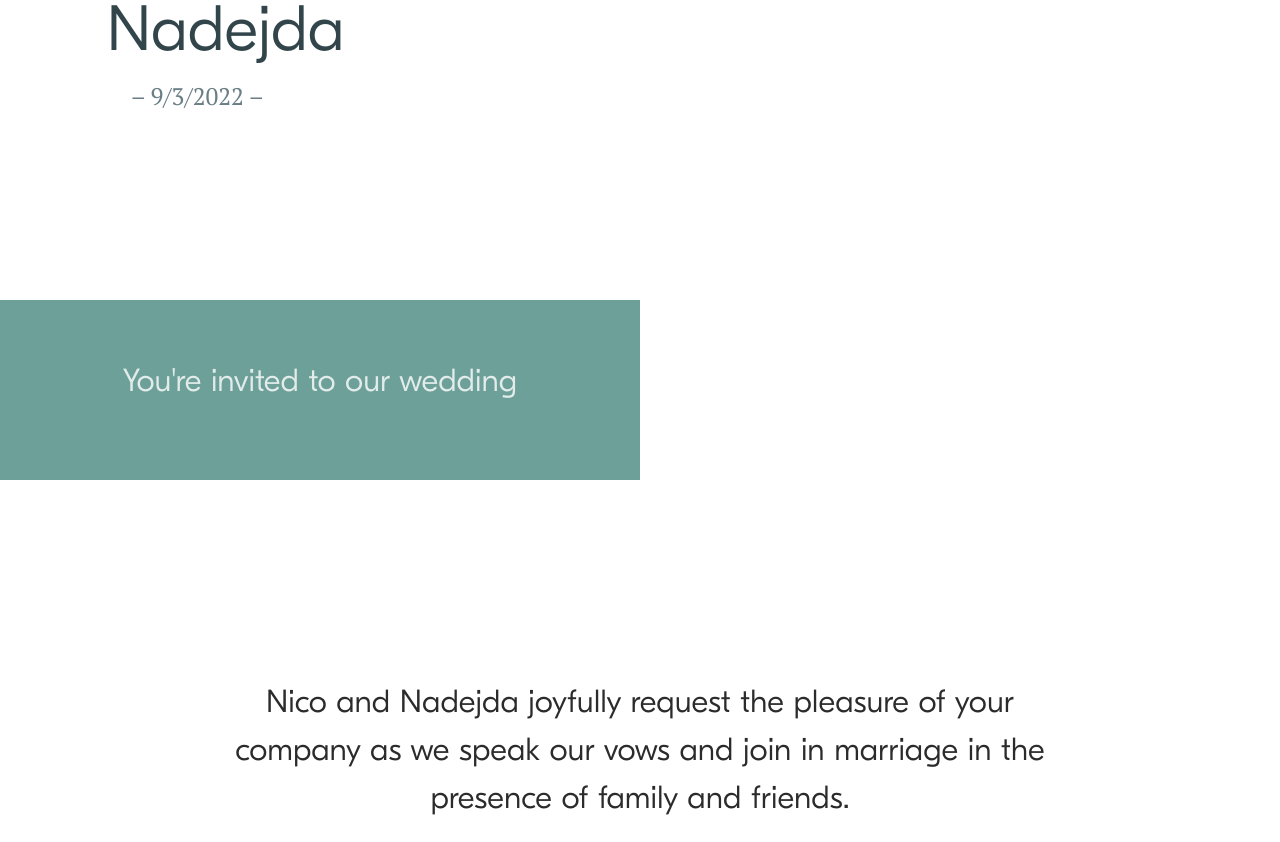
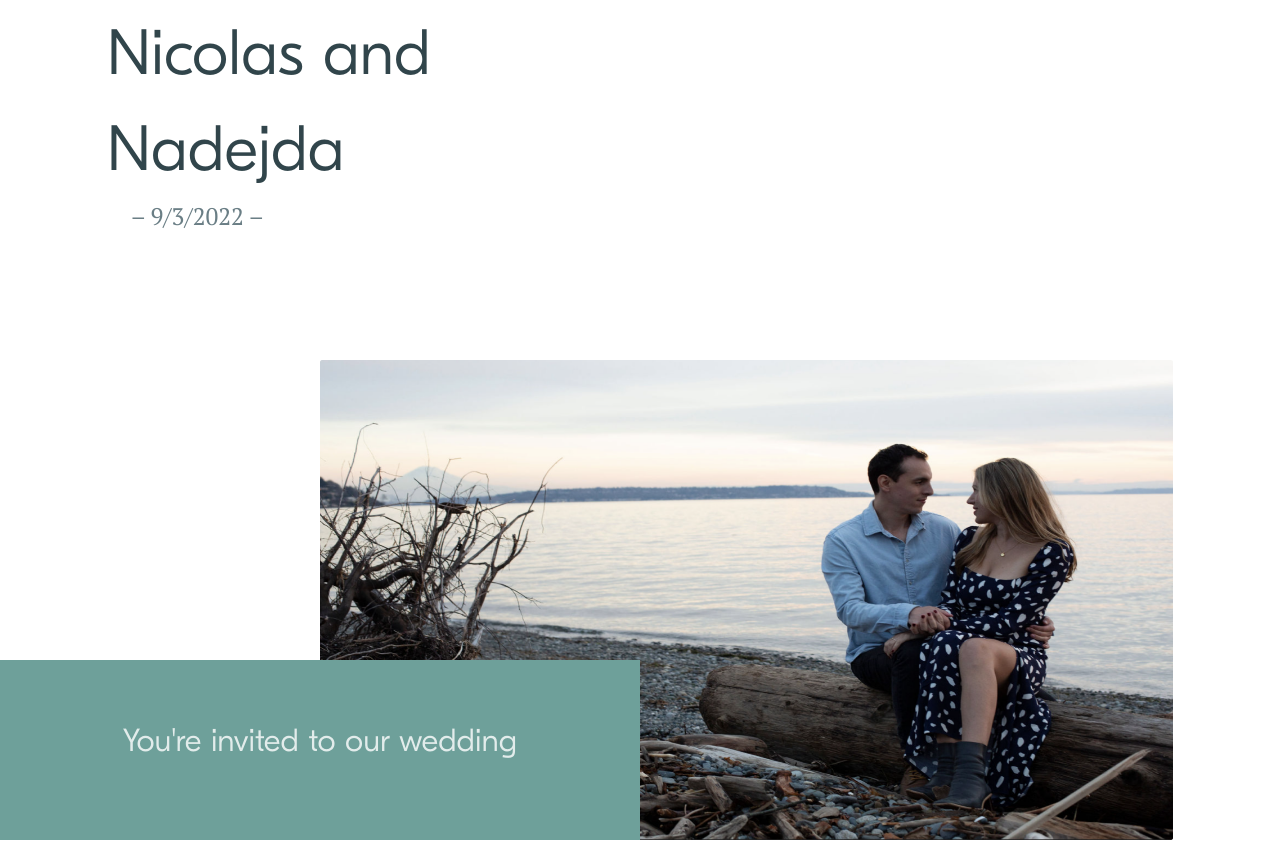
Before and after one commit to WeHateNick/nico-and-nadejda-wedding, a Next.js app: page / in a window 1280 px wide. Shown: the part 180-1022 px from the top of the page. Built offline with nearby package versions, Linux system fonts and the light colour scheme.

Commit message:
image layout

```diff
--- a/pages/index.js
+++ b/pages/index.js
@@ -2,6 +2,7 @@ import Head from "next/head";
 import Image from "next/image";
 import styles from "../styles/Home.module.scss";
 import classNames from "classnames/bind";
+import heroImage from "../public/images/hero-image.png";
 
 export default function Home() {
   const cx = classNames.bind(styles);
@@ -28,17 +29,21 @@ export default function Home() {
           <h1 className={styles.title}>Nicolas and Nadejda</h1>
           <h2 className={styles.subtitle}>&ndash; 9/3/2022 &ndash;</h2>
         </div>
+      </main>
       <div className={styles.hero__container}>
         <div className={styles.hero__tagline}>
           <p>You&apos;re invited to our wedding</p>
+        </div>
+        <div className={styles.hero__image__container}>
+          <Image src={heroImage} alt="Picture of the author" layout="fill" />
         </div>
       </div>
       <section className={styles.invite__container}>
         <div className={styles.invite__primary}>
           <p>
-              Nico and Nadejda joyfully request the pleasure of your company as
-              we speak our vows and join in marriage in the presence of family
-              and friends.
+            Nico and Nadejda joyfully request the pleasure of your company as we
+            speak our vows and join in marriage in the presence of family and
+            friends.
           </p>
         </div>
         <div className={styles.invite__secondary}>
@@ -48,7 +53,6 @@ export default function Home() {
           </p>
         </div>
       </section>
-      </main>
       <div className={styles.content__secondary}>
         <section className={styles.details__container}>
           <div className={styles.details__when}>
--- a/styles/Home.module.scss
+++ b/styles/Home.module.scss
@@ -18,27 +18,36 @@
 
 .main {
   @extend .grid;
-  grid-auto-rows: 60px;
+  grid-template-rows: repeat(8, 60px);
   .title__container {
     grid-column: 2 / span 5;
-    grid-row: span 4;
+    grid-row: 3 / span 4;
     display: flex;
     flex-flow: column;
     justify-content: center;
   }
+}
+
 .hero {
   &__container {
-      grid-row: span 6;
     @extend .grid;
-      grid-auto-rows: 60px;
+    grid-template-rows: repeat(8, 60px);
     align-content: flex-end;
   }
   &__tagline {
     grid-column: 1 / 7;
-      grid-row: span 3;
+    grid-row: span 3 / -1;
     display: flex;
     justify-content: center;
     align-items: center;
+    z-index: 2;
+  }
+  &__image {
+    &__container {
+      position: relative;
+      grid-column: 4 / -2;
+      grid-row: span 8 / -1;
+      z-index: 1;
     }
   }
 }
@@ -134,10 +143,12 @@
   color: var.$color--gray;
 }
 
-.hero__tagline {
+.hero {
+  &__tagline {
     @extend .copy--highlight;
     background-color: var.$color--background--accent;
     color: var.$color--white--80;
+  }
 }
 
 .invite {
--- a/styles/_variables.scss
+++ b/styles/_variables.scss
@@ -2,6 +2,7 @@
   display: grid;
   grid-template-columns: repeat(12, 1fr);
   grid-column: 1/-1;
+  position: relative;
 }
 
 $font-family--copy: "PT Serif", -apple-system, BlinkMacSystemFont, Segoe UI,
```
Also changed, not shown: public/images/hero-image.png (added). Lines whose indentation alone changed are shown as unchanged.
